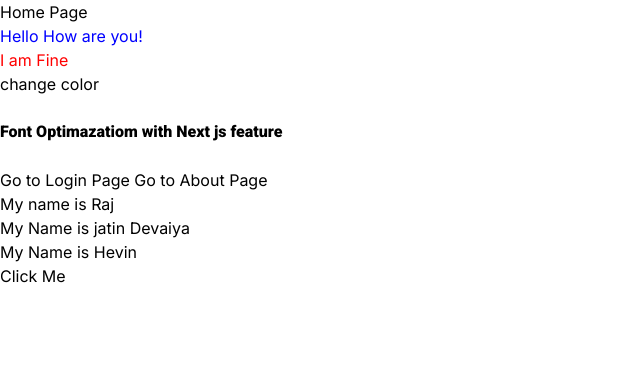
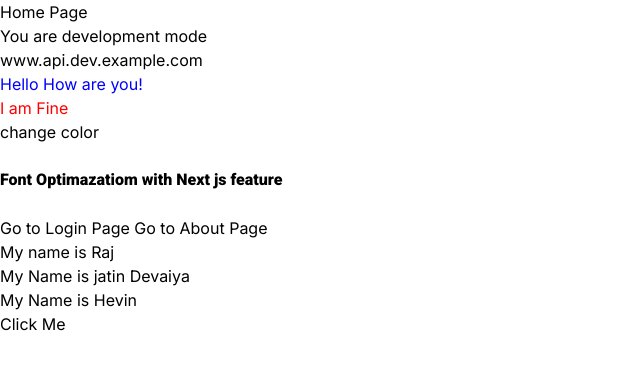
Before and after one commit to Jatin-Devaiya/Next-js-Learn-in-kaushalam-Code-Step_by-step-tutorial, a Next.js app: page / in a window 1280 px wide. Shown: the top 370 px of the page, without its empty margins (0-640 px from the left). Built offline with nearby package versions, Linux system fonts and the light colour scheme.

Commit message:
.env,base url,prodcution,development v-34

```diff
--- a/next.config.mjs
+++ b/next.config.mjs
@@ -3,20 +3,20 @@ const nextConfig = {
     images:{
         domains:["cdn.dummyjson.com",]
     },
-   redirects:async()=>{
-    return [
-        {
-            source:"/user",
-            destination:"/",
-            permanent:false,
-        },
-        {
-            source:"/user/:userId",
-            destination:"/",
-            permanent:false,
-        }
-    ]
-   }
+//    redirects:async()=>{
+//     return [
+//         {
+//             source:"/user",
+//             destination:"/",
+//             permanent:false,
+//         },
+//         {
+//             source:"/user/:userId",
+//             destination:"/",
+//             permanent:false,
+//         }
+//     ]
+//    }
 };
 
 export default nextConfig;
--- a/src/app/page.js
+++ b/src/app/page.js
@@ -5,6 +5,7 @@ import { Roboto } from "next/font/google";
 import Link from "next/link";
 import Image from "next/image";
 import style from "./style.module.css";
+import { API_BASE_URL } from "@/config/constants";
 
 const roboto = Roboto({
   weight: "900",
@@ -20,9 +21,24 @@ export default function Home() {
     setname("kavi");
   };
 
+  // check for deelopment mode or production mode
+  console.log(process.env.NODE_ENV, "==================");
+  // LOCAL ENV variables
+  console.log(process.env.SERVER_PASSWORD, "SERVER_PASSWORD");
+  console.log(process.env.DB_PASSWORD, "DB_PASSWORD");
+
   return (
     <div className="">
       <div>Home Page</div>
+
+      {process.env.NODE_ENV == "development" ? (
+        <h1>You are development mode</h1>
+      ) : (
+        <h1>you are production mode</h1>
+      )}
+      {/* base url use */}
+      {API_BASE_URL}
+
       <div className="red">Hello How are you!</div>
       <div className={color == "red" ? style.red : style.green}>I am Fine</div>
       <button onClick={() => setcolor("gray")}>change color</button>
--- /dev/null
+++ b/src/config/constants.js
@@ -0,0 +1,4 @@
+export const API_BASE_URL =
+  process.env.NODE_ENV == "development"
+    ? "www.api.dev.example.com"
+    : "www.api.production.example.com";
```
